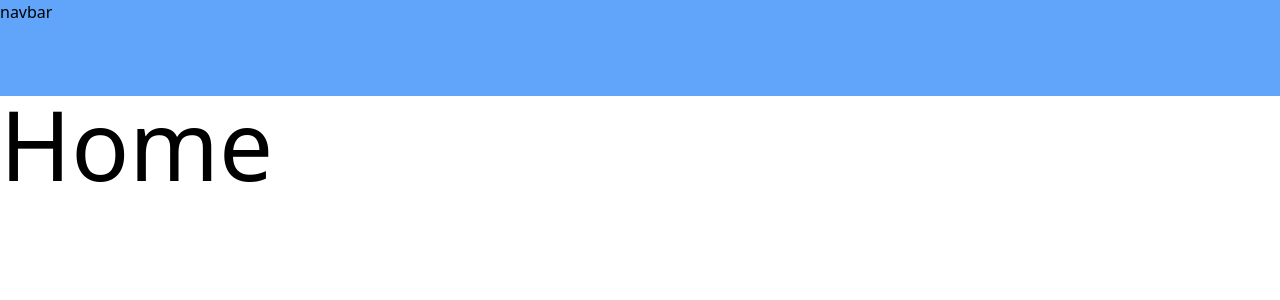
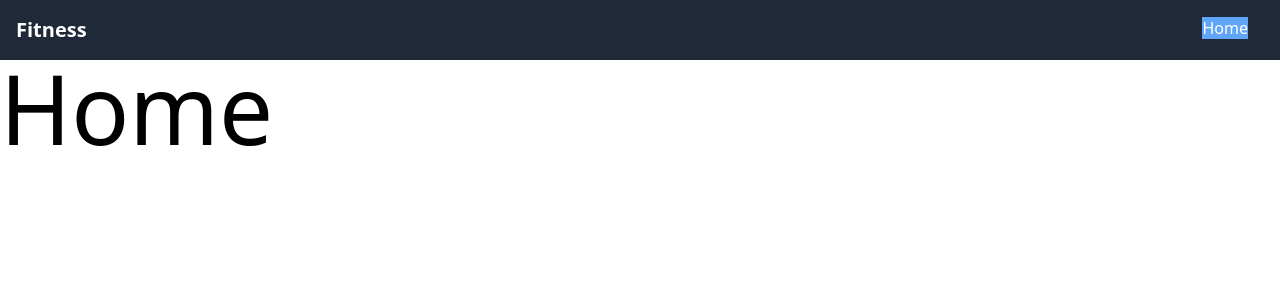
Before and after one commit to Vince-arch/fitness-app, a React (Vite) app in the folder Frontend/: page / in a window 1280 px wide. Shown: the top 300 px of the page. Built offline with nearby package versions, Linux system fonts and the light colour scheme.

Commit message:
adding links

```diff
--- a/Frontend/src/components/Navbar.jsx
+++ b/Frontend/src/components/Navbar.jsx
@@ -1,12 +1,14 @@
 import React from 'react'
+import { Link } from 'react-router-dom'
 
 function Navbar() {
   return (
+    <nav className="p-4 bg-gray-800 text-white flex justify-between">
+      <h1 className="text-xl font-bold">Fitness</h1>
     <div>
-        <div className='bg-blue-400 h-24'>
-            navbar
-        </div>
+        <Link to="/" className='bg-blue-400 mr-4'>Home</Link>
     </div>
+    </nav>
   )
 }
 
```
Also changed, not shown: Frontend/src/components/WorkoutCard.jsx (added), Frontend/src/pages/Workouts.jsx (added).
